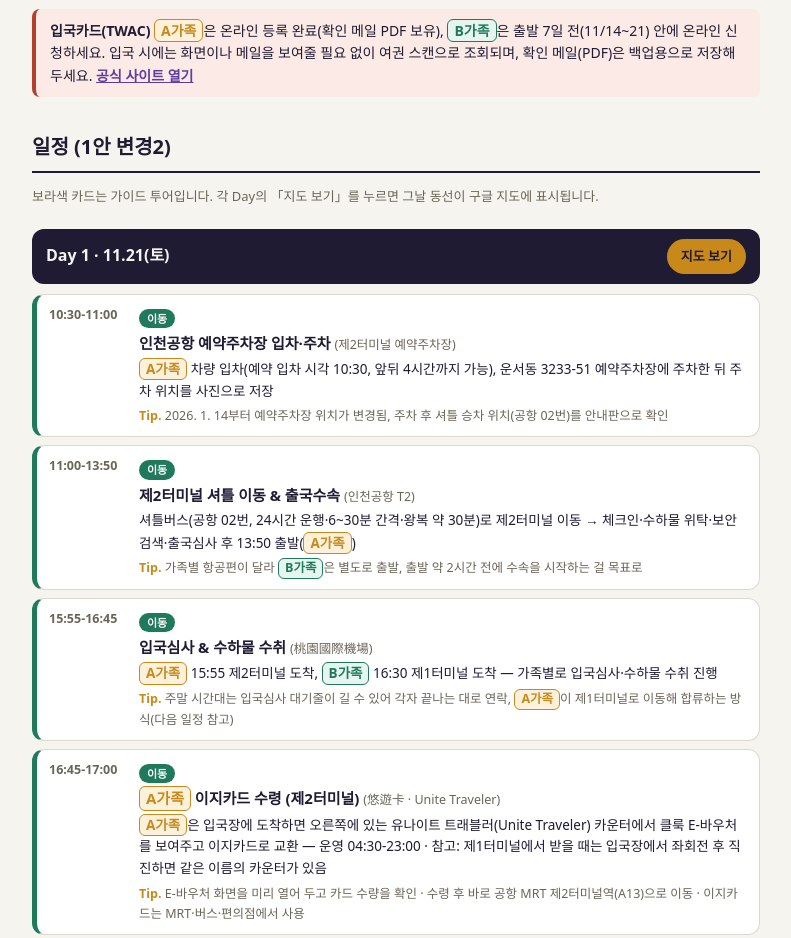
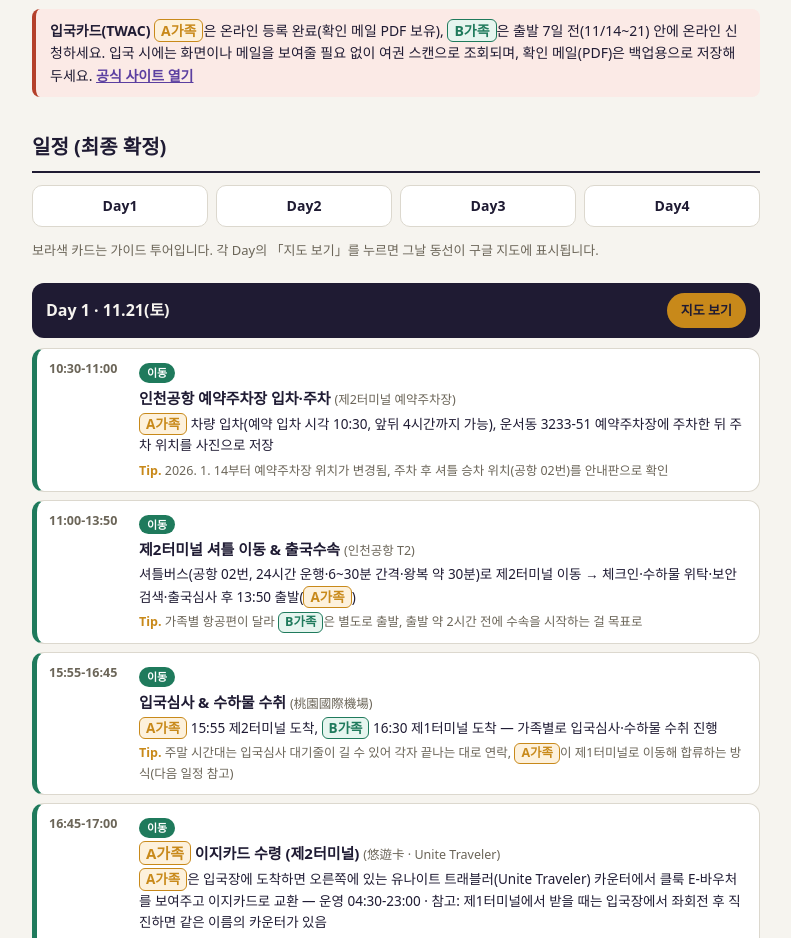
Before and after one commit to jwh5146/tpe-trip-Ehddl, a plain HTML site: page index.html in a window 1280 px wide. Shown: the part 1200-2138 px from the top of the page, without its empty margins (244-1035 px from the left). Drawn offline with Linux system fonts and the light colour scheme.

Commit message:
Update index.html

```diff
--- a/index.html
+++ b/index.html
@@ -92,6 +92,9 @@ nav .srch button{border:0;background:var(--line);color:var(--ink);border-radius:
 .fa{display:inline-block;background:var(--gold-bg);color:var(--gold);border:1px solid var(--gold);border-radius:6px;padding:0 6px;font-weight:800;line-height:1.5}
 .fb{display:inline-block;background:var(--jade-bg);color:var(--jade);border:1px solid var(--jade);border-radius:6px;padding:0 6px;font-weight:800;line-height:1.5}
 .stop .btn-walk{margin-top:8px;background:var(--jade);color:#fff}
+.daynav{display:grid;grid-template-columns:repeat(4,1fr);gap:8px;margin:10px 0 4px}
+.daynav a{display:block;text-align:center;padding:9px 2px;border-radius:10px;background:var(--card);border:1px solid var(--line);color:var(--ink);text-decoration:none;font-weight:800;font-size:14px}
+@media print{.daynav{display:none}}
 </style></head><body>
 <nav><div class="srch"><input id="q" type="search" placeholder="검색 (예: 우육면, 101, 택시, 시먼)" autocomplete="off" enterkeyhint="search"><span id="qc"></span><button id="qx" type="button" aria-label="검색어 지우기">✕</button></div>
 <div class="grid"><a href="#overview">한눈에 보기</a><a href="#hotel">숙소·도착</a><a href="#itinerary">일정</a><a href="#food">야시장 맛집</a>
@@ -101,7 +104,7 @@ nav .srch button{border:0;background:var(--line);color:var(--ink);border-radius:
 <p>2가족 4인 · 2026.11.21(토) ~ 11.24(화) · 3박 4일</p>
 <div class="chips">
 <div class="chip"><b>숙소</b>Caesar Metro Taipei (3박)</div>
-<div class="chip"><b>일정안</b>1안(변경2)</div><div class="chip"><b>최종 수정</b>2026-11-15 21:42</div></div></header>
+<div class="chip"><b>일정안</b>최종 확정</div><div class="chip"><b>최종 수정</b>2026-11-15 21:51</div></div></header>
 <div class="offline"><div class="row"><button id="ofl-save" type="button">📥 오프라인으로 보기</button><button id="ofl-file" type="button">파일로 저장</button></div><div id="ofl-msg"></div></div>
 <section id="overview"><h2>한눈에 보기</h2>
 <div class="tbl-wrap"><table class="mini"><thead><tr><th>Day</th><th>날짜</th><th>핵심 일정</th></tr></thead><tbody>
@@ -115,9 +118,9 @@ nav .srch button{border:0;background:var(--line);color:var(--ink);border-radius:
 <div class="card"><b>도착일 동선</b><br><span class="fa">A가족</span> 15:55 제2터미널 도착 · <span class="fb">B가족</span> 16:30 제1터미널 도착 → 각자 입국심사·수하물 수취 → <span class="fa">A가족</span> 이지카드 수령(제2터미널 유나이트 트래블러 카운터, 입국장 오른쪽) → <span class="fa">A가족</span>이 공항 MRT(A13→A12) 또는 무료 순환버스로 제1터미널로 이동해 합류 → 클룩 예약 차량(9인승, 4명)으로 호텔(약 45분~1시간).<br><span class="note">클룩 픽업 시각 16:30(현지시간) — 바우처에서 항공편 연동 여부·무료 대기 시간·픽업 터미널 확인</span></div>
 <div class="callout warn"><b>입국카드(TWAC)</b> <span class="fa">A가족</span>은 온라인 등록 완료(확인 메일 PDF 보유), <span class="fb">B가족</span>은 출발 7일 전(11/14~21) 안에 온라인 신청하세요. 입국 시에는 화면이나 메일을 보여줄 필요 없이 여권 스캔으로 조회되며, 확인 메일(PDF)은 백업용으로 저장해 두세요. <a class="inline" href="https://twac.immigration.gov.tw/" target="_blank" rel="noopener">공식 사이트 열기</a></div>
 </section>
-<section id="itinerary"><h2>일정 (1안 변경2)</h2>
+<section id="itinerary"><h2>일정 (최종 확정)</h2><div class="daynav"><a href="#day1">Day1</a><a href="#day2">Day2</a><a href="#day3">Day3</a><a href="#day4">Day4</a></div>
 <p class="note">보라색 카드는 가이드 투어입니다. 각 Day의 「지도 보기」를 누르면 그날 동선이 구글 지도에 표시됩니다.</p>
-<div class="day-head"><b>Day 1 · 11.21(토)</b>
+<div class="day-head" id="day1"><b>Day 1 · 11.21(토)</b>
 <a class="btn" href="https://www.google.com/maps/dir/%E5%8F%B0%E7%81%A3%E6%A1%83%E5%9C%92%E5%9C%8B%E9%9A%9B%E6%A9%9F%E5%A0%B4/Caesar%20Metro%20Taipei%20%E5%8F%B0%E5%8C%97/%E8%A5%BF%E9%96%80%E7%94%BA%20%E5%8F%B0%E5%8C%97%E5%B8%82" target="_blank" rel="noopener">지도 보기</a>
 </div>
 <div class="stop 이동"><div class="time">10:30-11:00</div><div><span class="tag">이동</span><div class="title">인천공항 예약주차장 입차·주차 <span class="cjk">(제2터미널 예약주차장)</span></div><div class="desc"><span class="fa">A가족</span> 차량 입차(예약 입차 시각 10:30, 앞뒤 4시간까지 가능), 운서동 3233-51 예약주차장에 주차한 뒤 주차 위치를 사진으로 저장</div><div class="tip">2026. 1. 14부터 예약주차장 위치가 변경됨, 주차 후 셔틀 승차 위치(공항 02번)를 안내판으로 확인</div></div></div>
@@ -127,7 +130,7 @@ nav .srch button{border:0;background:var(--line);color:var(--ink);border-radius:
 <div class="stop 이동"><div class="time">17:00-17:30</div><div><span class="tag">이동</span><div class="title"><span class="fa">A가족</span> 제2터미널 → 제1터미널 이동 (<span class="fb">B가족</span> 합류) <span class="cjk">(桃園機場 T2→T1)</span></div><div class="desc"><span class="fa">A가족</span>은 입국장을 나와 공항 MRT 제2터미널역(A13)에서 제1터미널역(A12)으로 1정거장 이동 — 두 역 구간은 무료이며 이지카드 또는 신용카드(비접촉)로 개찰구를 통과, 열차 간격 약 7~8분 · 대안: 24시간 무료 순환버스(06:00-22:59 약 15분 간격, 23:00-05:59 약 20분 간격)</div><div class="tip">입국장에서 &quot;機場捷運 Airport MRT&quot; 표지판을 따라 지하 2층으로 이동(두 역 모두 B2) · 터미널 사이 지상 전철(스카이트레인)은 2026. 7. 1부터 운행 종료 · 이지카드는 바로 앞 일정에서 수령(받지 못했다면 순환버스 이용) · 클룩 기사님과 만나는 터미널은 바우처에서 확인</div></div></div>
 <div class="stop 이동"><div class="time">17:30-19:00</div><div><span class="tag">이동</span><div class="title">공항 → 호텔 이동 &amp; 체크인 (클룩 예약 완료) <span class="cjk">(Caesar Metro Taipei)</span></div><div class="desc">클룩 공항 이동 서비스 예약 완료(이코노미 9인승, 4명, 결제 54,700원) — 픽업 2026. 11. 21. 16:30(현지시간), 두 가족 합류 후 탑승해 약 45분~1시간 이동, 호텔 체크인 및 짐 정리</div><div class="tip"><span class="fb">B가족</span> 도착이 16:30이라 입국심사·수하물 후 합류는 17:30경으로 예상돼 픽업 시각이 이른 편 — 바우처에서 항공편 연동 여부·무료 대기 시간·픽업 위치(터미널)를 확인하고 필요하면 클룩에 시간 변경 문의</div></div></div>
 <div class="stop 식사"><div class="time">19:30-21:00</div><div><span class="tag">식사</span><div class="title">시먼딩 야시장 저녁 <span class="cjk">(西門町)</span></div><div class="desc">아종면선(대왕면선), 압육편(오리고기 국수), 호빵 아저씨 만두 등 — 이번 여행 첫 야시장</div><div class="tip">2가족이 메뉴별로 나눠 사서 조금씩 맛보면 4~5곳도 가능, 첫날은 무리하지 않고 숙소 근처에서 마무리</div></div></div>
-<div class="day-head"><b>Day 2 · 11.22(일)</b>
+<div class="day-head" id="day2"><b>Day 2 · 11.22(일)</b>
 <a class="btn" href="https://www.google.com/maps/dir/Caesar%20Metro%20Taipei%20%E5%8F%B0%E5%8C%97/%E4%B8%AD%E6%AD%A3%E7%B4%80%E5%BF%B5%E5%A0%82%20%E5%8F%B0%E5%8C%97%E5%B8%82/%E9%BC%8E%E6%B3%B0%E8%B1%90%E4%BF%A1%E7%BE%A9%E5%BA%97%20%E5%8F%B0%E5%8C%97%E5%B8%82/%E5%9B%9B%E5%9B%9B%E5%8D%97%E6%9D%91%20%E5%8F%B0%E5%8C%97%E5%B8%82/%E5%8F%B0%E5%8C%97101/%E7%94%9C%E8%9C%9C%E8%9C%9C%20%E5%8F%B0%E5%8C%97%E5%BA%97%20%E6%9E%97%E6%A3%AE%E5%8C%97%E8%B7%AF123%E8%99%9F%20%E5%8F%B0%E5%8C%97%E5%B8%82/Caesar%20Metro%20Taipei%20%E5%8F%B0%E5%8C%97" target="_blank" rel="noopener">지도 보기</a>
 </div>
 <div class="stop 식사"><div class="time">07:30-08:30</div><div><span class="tag">식사</span><div class="title">호텔 조식 <span class="cjk">(Caesar Metro Taipei)</span></div><div class="desc">자옌(중식) 또는 메트로 뷔페(양식) 중 선택, 06:30-10:00 운영</div><div class="tip">혼잡 시간대(08:30~09:30)는 피하는 게 여유로움</div></div></div>
@@ -142,7 +145,7 @@ nav .srch button{border:0;background:var(--line);color:var(--ink);border-radius:
 <div class="stop 이동"><div class="time">18:00-18:40</div><div><span class="tag">이동</span><div class="title">101 → 티엔미미 이동 (택시) <span class="cjk">(林森北路 123號 2F)</span></div><div class="desc">Uber/택시 약 20~30분, 4인 1대, 요금 약 NT$250~350 · MRT 대안: 레드라인 101/세계무역센터역→중산역 약 25~30분 + 도보 약 8분</div><div class="tip">17:50쯤 Uber를 미리 호출해 101 앞 승차장에서 탑승, 기사님께 한자 주소 보여주기: 台北市中山區林森北路123號2樓 · 19:00 예약이라 18:40 도착을 목표로</div></div></div>
 <div class="stop 식사"><div class="time">19:00-20:30</div><div><span class="tag">식사</span><div class="title">티엔미미 저녁 (정지선 셰프) <span class="cjk">(甜蜜蜜 台北店)</span></div><div class="desc">《흑백요리사》 정지선 셰프의 중식 레스토랑, 예약 시각 19:00 · 식사 시간은 한 팀당 90분 · 대표 메뉴: 마라 크림 새우(麻辣奶油蝦, 보도된 시그니처 메뉴) · 그 밖의 메뉴는 현장 메뉴판·인스타그램(@tianmimi_taipei)에서 확인</div><div class="tip">inline 예약(예약 불이행 시 1인 NT$200) · 늦으면 자리 유지가 어려울 수 있어 시간 엄수 · 영업시간·메뉴는 방문 전 공식 인스타그램(@tianmimi_taipei)에서 확인</div></div></div>
 <div class="stop 이동"><div class="time">20:30-21:00</div><div><span class="tag">이동</span><div class="title">호텔 복귀 (택시) <span class="cjk">(Caesar Metro Taipei)</span></div><div class="desc">택시(Uber 권장) 약 15~20분, 요금 약 NT$150~250, 4인 1대 · MRT 대안: 중산역→시먼역(그린라인)→룽산쓰역(블루라인) 환승, 약 25~30분</div><div class="tip">피곤하면 택시가 편함, 호텔 명함이나 지도 캡처를 기사님께 보여주기</div></div></div>
-<div class="day-head"><b>Day 3 · 11.23(월)</b>
+<div class="day-head" id="day3"><b>Day 3 · 11.23(월)</b>
 <a class="btn" href="https://www.google.com/maps/dir/Caesar%20Metro%20Taipei%20%E5%8F%B0%E5%8C%97/%E8%89%8B%E8%88%BA%E9%BE%8D%E5%B1%B1%E5%AF%BA%20%E5%8F%B0%E5%8C%97%E5%B8%82/%E9%9D%92%E8%8D%89%E5%B7%B7%20%E5%8F%B0%E5%8C%97%E5%B8%82%E8%90%AC%E8%8F%AF%E5%8D%80/%E8%A5%BF%E9%96%80%E7%94%BA%20%E5%8F%B0%E5%8C%97%E5%B8%82/%E5%8F%B0%E5%8C%97%E8%BB%8A%E7%AB%99%20%E5%8F%B0%E5%8C%97%E5%B8%82/%E9%87%8E%E6%9F%B3%E5%9C%B0%E8%B3%AA%E5%85%AC%E5%9C%92%20%E6%96%B0%E5%8C%97%E5%B8%82/%E5%8D%81%E5%88%86%E7%80%91%E5%B8%83%20%E6%96%B0%E5%8C%97%E5%B8%82/%E4%B9%9D%E4%BB%BD%E8%80%81%E8%A1%97%20%E6%96%B0%E5%8C%97%E5%B8%82/%E8%8F%AF%E8%A5%BF%E8%A1%97%E8%A7%80%E5%85%89%E5%A4%9C%E5%B8%82%20%E5%8F%B0%E5%8C%97%E5%B8%82/Caesar%20Metro%20Taipei%20%E5%8F%B0%E5%8C%97" target="_blank" rel="noopener">지도 보기</a>
 </div>
 <div class="stop 식사"><div class="time">07:30-08:30</div><div><span class="tag">식사</span><div class="title">호텔 조식 <span class="cjk">(Caesar Metro Taipei)</span></div><div class="desc">조식은 06:30-10:00 운영, 오늘은 투어 전까지 여유가 있어 평소보다 한 시간 늦게 시작</div><div class="tip">투어 준비물(물·간식·보조배터리)은 조식 후 가방에 챙겨 바로 산책을 나가기</div></div></div>
@@ -154,7 +157,7 @@ nav .srch button{border:0;background:var(--line);color:var(--ink);border-radius:
 <div class="stop 투어"><div class="time">12:00-20:50</div><div><span class="tag">1일 투어</span><div class="title">예류·스펀·지우펀 버스투어 &#x27;예스폭지&#x27; (타이베이역 12:00 출발) <span class="cjk">(野柳·十分·九份)</span></div><div class="desc">사전예약 완료(4인 39,600원) · 전용 차량+한국인/한국어 가이드, 현지 1일 차량·상해보험 포함 · 예류 13:00~14:00 → 스펀 폭포 14:50~15:50 → 스펀 천등 16:00~17:00 → 지우펀 17:50~19:50 → 하차 20:50</div><div class="tip">불포함: 예류 해양공원 입장료 NT$120(12세 이하 60), 스펀 천등 NT$200~350(색상 선택), 식사·교통비 등 개인경비 · 하차 장소는 지우펀·라오허제 야시장·타이베이역·시먼역 중 선택(가이드에게 요청) · 주말·공휴일엔 지우펀 구간 대중교통비가 필수라는데 11/23은 월요일이라 현장 확인</div></div></div>
 <div class="stop 이동"><div class="time">20:50-21:15</div><div><span class="tag">이동</span><div class="title">호텔 복귀 <span class="cjk">(Caesar Metro Taipei)</span></div><div class="desc">하차는 시먼역 또는 타이베이메인역 선택 → MRT 블루라인으로 룽산쓰역까지 시먼역 1정거장·메인역 2정거장(환승 없음), 약 5~10분 · 택시도 가능</div><div class="tip">시먼역 하차가 호텔과 가장 가까움, 하차 장소는 지우펀 일정이 끝나기 전에 가이드에게 미리 말하기</div></div></div>
 <div class="stop 식사"><div class="time">21:15-22:15</div><div><span class="tag">식사</span><div class="title">화시제 야시장 &amp; 룽산쓰 야경 (나이트캡) <span class="cjk">(華西街觀光夜市·艋舺龍山寺)</span></div><div class="desc">하루 종일 일정으로 지쳤을 테니 호텔 바로 앞 화시제에서 가볍게 마무리 — 이번 여행 두 번째 야시장</div><div class="tip">호텔에서 도보 5분 이내라 늦은 시간에도 부담 없음, 피곤하면 생략하고 바로 취침해도 무방 · 누가크래커(11/24 융캉제)는 인스타그램 공지로 내일 오픈 시간을 확인하고, 체크아웃 짐을 미리 정리해 두기</div></div></div>
-<div class="day-head"><b>Day 4 · 11.24(화)</b>
+<div class="day-head" id="day4"><b>Day 4 · 11.24(화)</b>
 <a class="btn" href="https://www.google.com/maps/dir/Caesar%20Metro%20Taipei%20%E5%8F%B0%E5%8C%97/%E6%B0%B8%E5%BA%B7%E8%A1%97%20%E5%8F%B0%E5%8C%97%E5%B8%82/%E6%B0%B8%E5%BA%B7%E8%A1%9715%E8%99%9F%20%E5%8F%B0%E5%8C%97%E5%B8%82%E5%A4%A7%E5%AE%89%E5%8D%80/%E8%90%AC%E5%A4%A7%E8%B7%AF71%E5%B7%B79%E8%99%9F%20%E8%90%AC%E8%8F%AF%E5%8D%80%20%E5%8F%B0%E5%8C%97%E5%B8%82/Caesar%20Metro%20Taipei%20%E5%8F%B0%E5%8C%97/%E5%8F%B0%E7%81%A3%E6%A1%83%E5%9C%92%E5%9C%8B%E9%9A%9B%E6%A9%9F%E5%A0%B4" target="_blank" rel="noopener">지도 보기</a>
 </div>
 <div class="stop 식사"><div class="time">07:00-07:50</div><div><span class="tag">식사</span><div class="title">호텔 조식 &amp; 체크아웃(짐 맡기) <span class="cjk">(Caesar Metro Taipei)</span></div><div class="desc">조식 오픈(06:30)에 맞춰 이른 조식 후 체크아웃, 짐은 프런트에 보관 요청(12:20 호텔 복귀 후 <span class="fb">B가족</span>은 로비 대기, 출발 때 찾기)</div><div class="tip">전날 밤 짐을 미리 싸 두면 아침이 여유로움</div></div></div>
@@ -413,7 +416,7 @@ nav .srch button{border:0;background:var(--line);color:var(--ink);border-radius:
 <tr><td>기타</td><td>타오위안공항 ↔ 시내 리무진버스(國光客運 등)는 편도 약 NT$125~145</td><td>심야 시간대는 배차 간격이 늘어남</td></tr>
 </tbody></table></div>
 </section>
-<footer>이 문서는 여행 계획 엑셀(1안 변경)을 기준으로 만들었으며, 가격·영업시간·투어 일정은 예약·방문 전에 다시 확인하세요.</footer>
+<footer>이 문서는 여행 계획 엑셀(최종 확정안)을 기준으로 만들었으며, 가격·영업시간·투어 일정은 예약·방문 전에 다시 확인하세요.</footer>
 <div id="qempty" class="sr-hide">일치하는 항목이 없습니다</div>
 </div><script>(function () {
   var input = document.getElementById('q');
```
